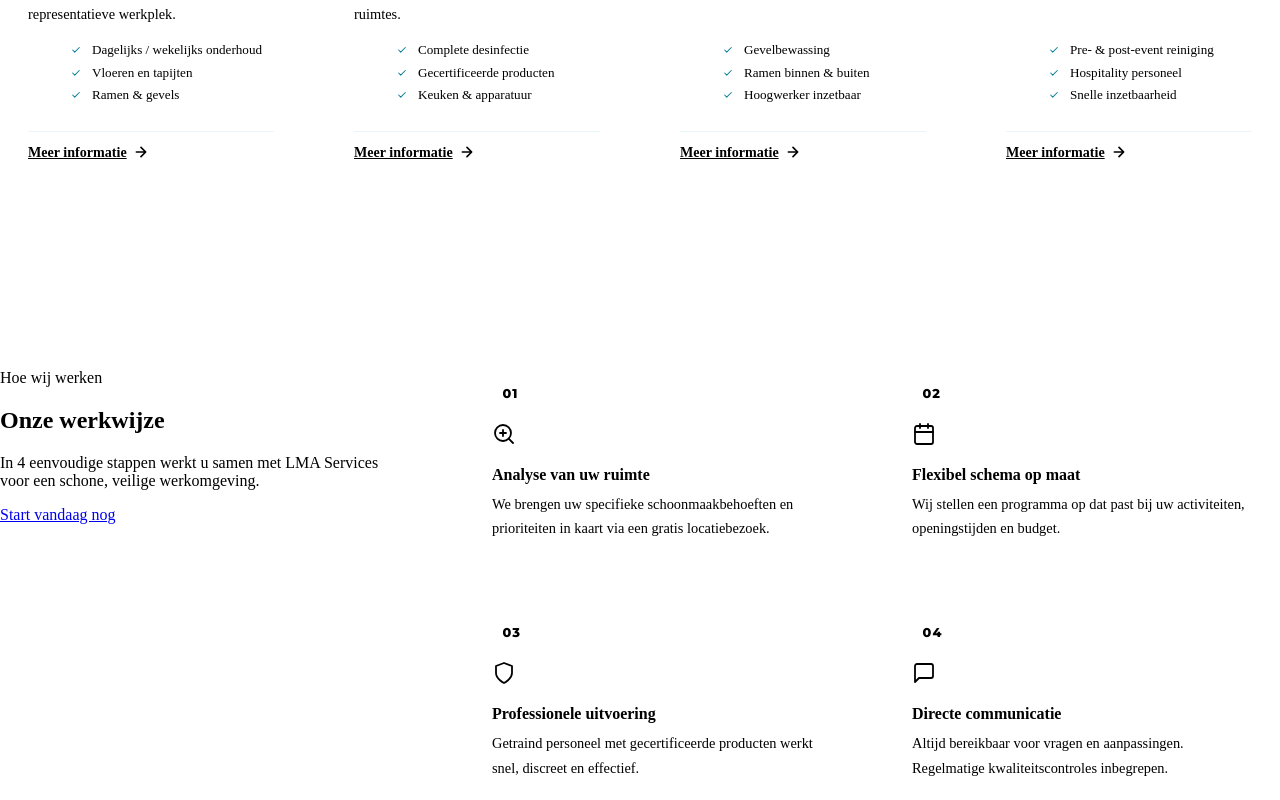
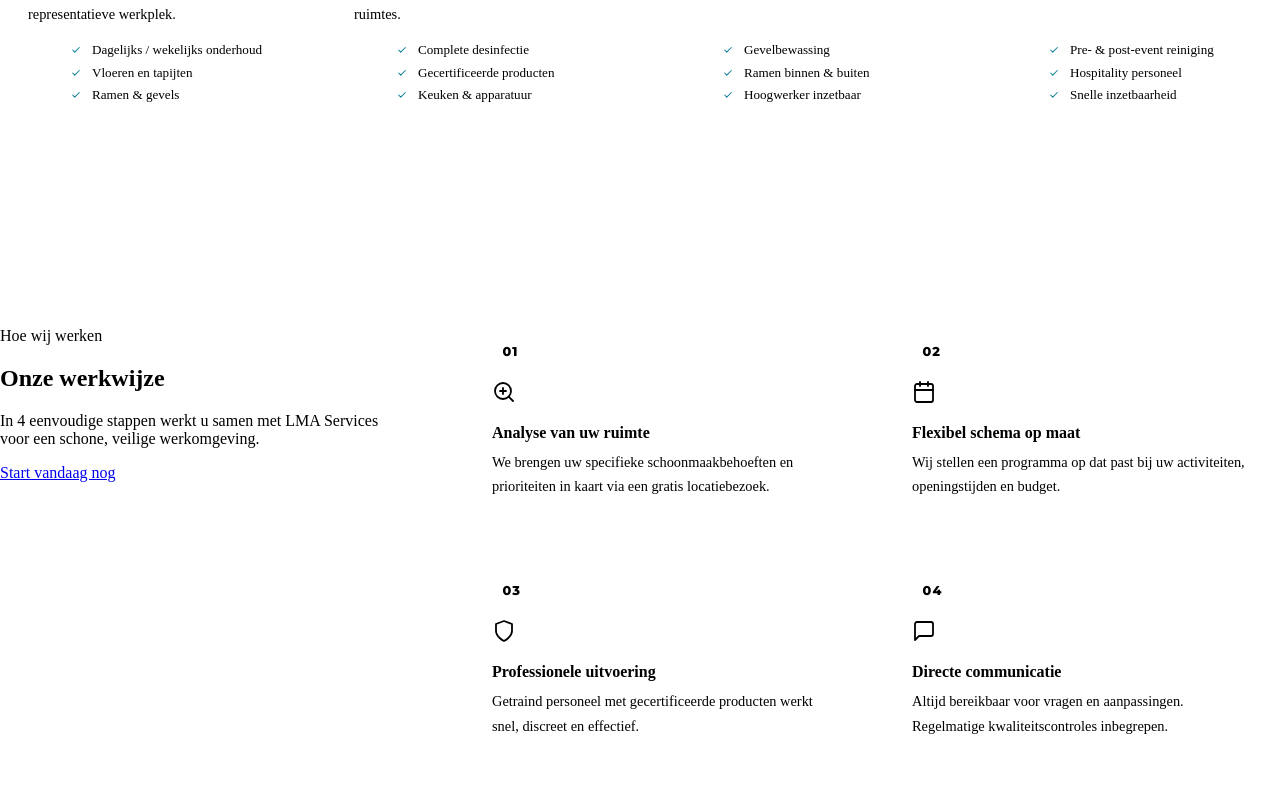
Before and after one commit to NAZIR-l/LMA-Services, a Vue app: page / in a window 1280 px wide. Shown: the part 1460-2260 px from the top of the page. Built offline with nearby package versions, Linux system fonts and the light colour scheme; the HTML template or start-up script is replaced by a standard one.

Commit message:
fix header

```diff
--- a/src/components/home/ServicesSection.vue
+++ b/src/components/home/ServicesSection.vue
@@ -30,10 +30,10 @@
             <li v-for="f in s.features" :key="f">{{ f }}</li>
           </ul>
 
-          <router-link :to="s.link" class="card-link">
+          <!-- <router-link :to="s.link" class="card-link">
             Meer informatie
             <svg width="16" height="16" viewBox="0 0 24 24" fill="none" stroke="currentColor" stroke-width="2.5" stroke-linecap="round" stroke-linejoin="round"><path d="M5 12h14M12 5l7 7-7 7"/></svg>
-          </router-link>
+          </router-link> -->
         </article>
       </div>
     </div>
```
